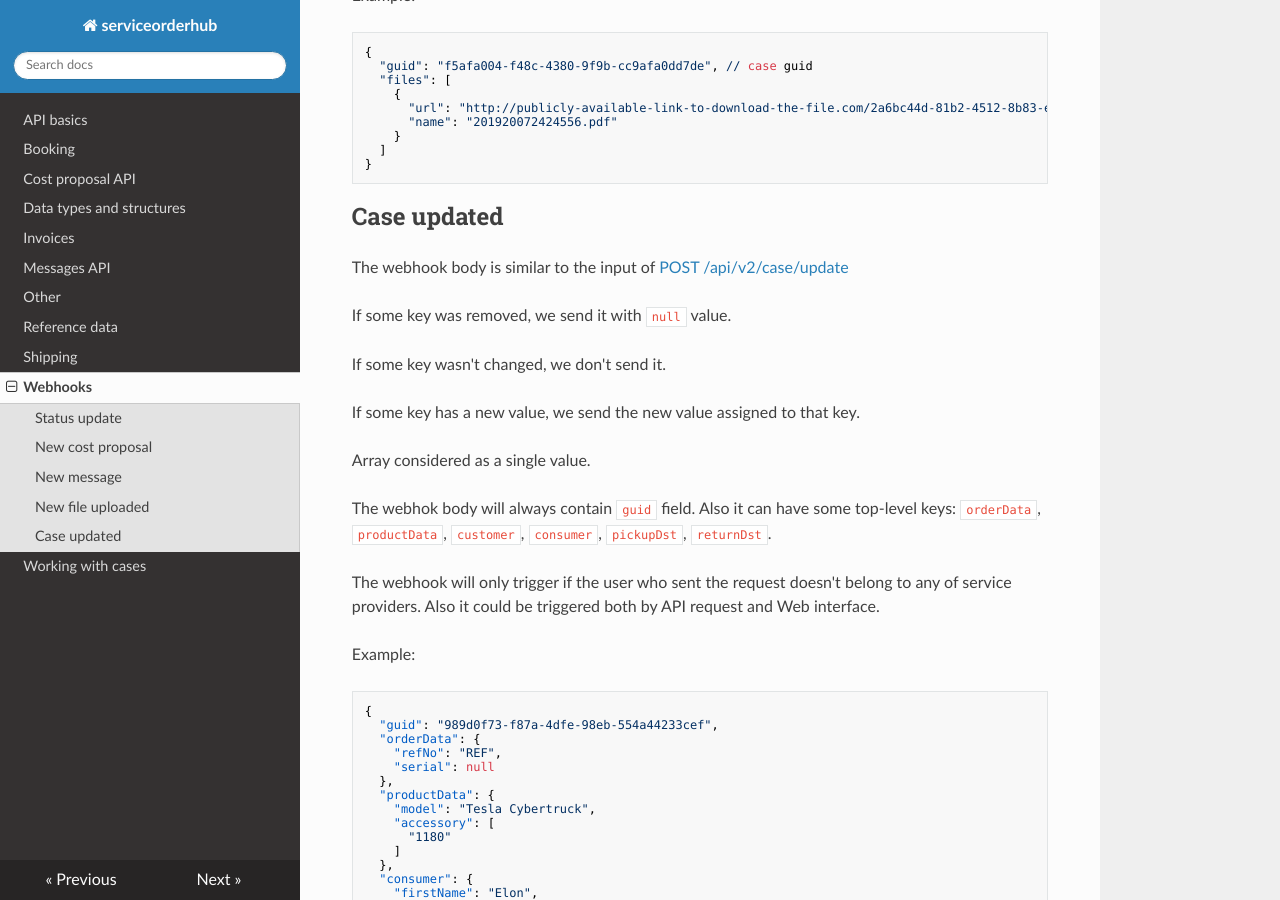
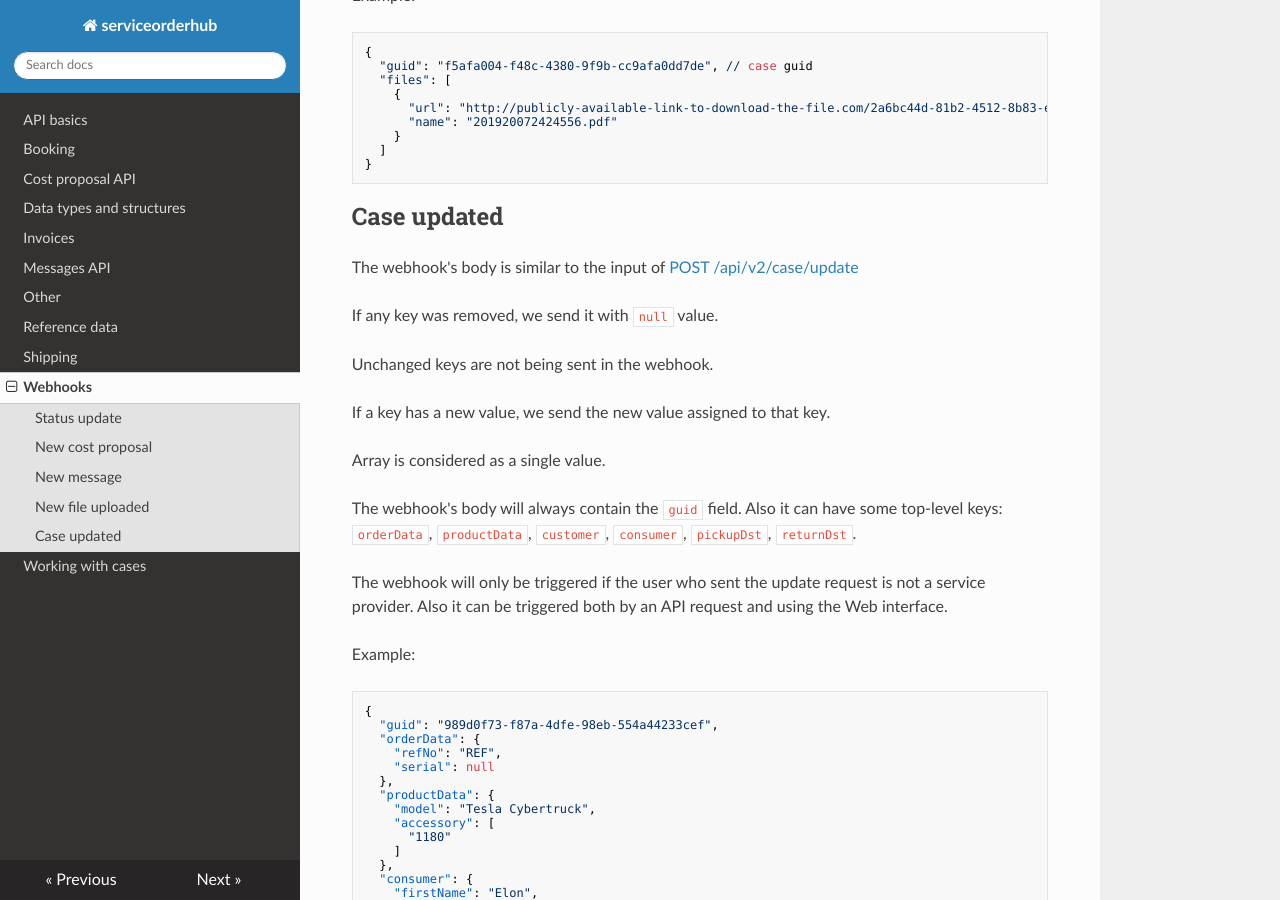
Before and after one commit to infocareworkshop/serviceorderhub-docs, an MkDocs documentation site: the page built from docs/Webhooks.md, in a window 1280 px wide and 900 px high, scrolled down 1662 px. Built offline with MkDocs 1.6.1, drawn with Linux system fonts in a browser that asks for light colours; nearby versions of some CDN libraries.

Commit message:
Update Webhooks.md

````diff
--- a/docs/Webhooks.md
+++ b/docs/Webhooks.md
@@ -88,20 +88,20 @@ Example:
 ```
 ## Case updated
 
-The webhook body is similar to the input of [POST /api/v2/case/update](Working%20with%20cases/#post-apiv2caseupdate)
+The webhook's body is similar to the input of [POST /api/v2/case/update](Working%20with%20cases/#post-apiv2caseupdate)
 
-If some key was removed, we send it with `null` value.
+If any key was removed, we send it with `null` value.
 
-If some key wasn't changed, we don't send it.
+Unchanged keys are not being sent in the webhook.
 
-If some key has a new value, we send the new value assigned to that key.
+If a key has a new value, we send the new value assigned to that key.
 
-Array considered as a single value.
+Array is considered as a single value.
 
-The webhok body will always contain `guid` field. Also it can have some top-level keys: `orderData`, `productData`, `customer`, `consumer`, `pickupDst`, `returnDst`.
+The webhook's body will always contain the `guid` field. Also it can have some top-level keys: `orderData`, `productData`, `customer`, `consumer`, `pickupDst`, `returnDst`.
 
-The webhook will only trigger if the user who sent the request doesn't belong to any of service providers.
-Also it could be triggered both by API request and Web interface.
+The webhook will only be triggered if the user who sent the update request is not a service provider.
+Also it can be triggered both by an API request and using the Web interface.
 
 Example:
 ```
````
